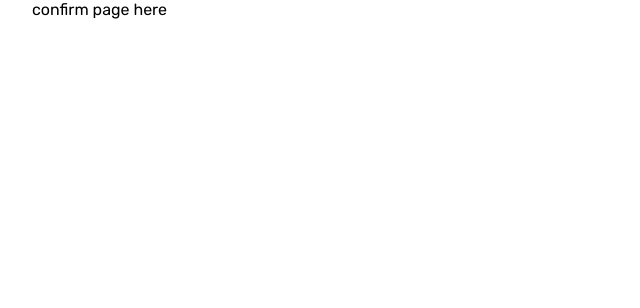
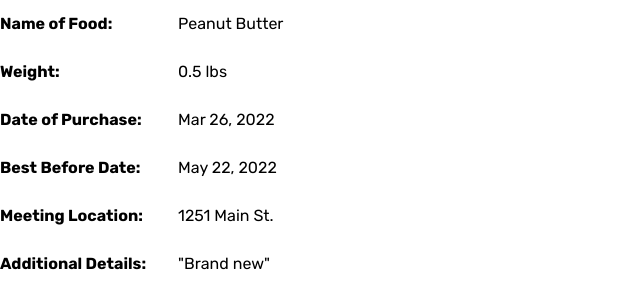
Before and after one commit to Pho86/ShareFood, a Next.js app: page /confirm in a window 1280 px wide. Shown: the top 308 px of the page, without its empty margins (0-640 px from the left). Built offline with nearby package versions, Linux system fonts and the light colour scheme.

Commit message:
text in confirm page

```diff
--- /dev/null
+++ b/comps/ConfirmText.js
@@ -0,0 +1,44 @@
+import styled from 'styled-components';
+import { useRouter } from 'next/router'
+
+const IList = styled.div`
+list-style: none;
+`
+const TList = styled.div`
+list-style: none;
+line-height: 3em;
+font-weight: bold;
+`
+const TextCont = styled.div`
+display: flex;
+line-height: 3em;
+gap: 2em;
+margin-left: auto;
+margin-right: auto;
+`
+
+export default function ConfirmText() {
+    const r = useRouter();
+    const { route } = r.query
+
+    return (
+        <TextCont>
+            <TList>
+                <li>Name of Food:</li>
+                <li>Weight:</li>
+                <li>Date of Purchase:</li>
+                <li>Best Before Date:</li>
+                <li>Meeting Location:</li>
+                <li>Additional Details:</li>
+            </TList>
+            <IList>
+                <li>Peanut Butter</li>
+                <li>0.5 lbs</li>
+                <li>Mar 26, 2022</li>
+                <li>May 22, 2022</li>
+                <li>1251 Main St.</li>
+                <li>"Brand new"</li>
+            </IList>
+        </TextCont>
+    )
+}
--- a/pages/confirm.js
+++ b/pages/confirm.js
@@ -1,13 +1,14 @@
 import styles from '../styles/Home.module.css'
 import { useRouter } from 'next/router'
+import Text from '../comps/Text.js'
+import ConfirmText from '../comps/ConfirmText';
+
 
 export default function Home() {
     const r = useRouter();
     const { route } = r.query
 
     return (
-      <div className={styles.container}>
-      confirm page here
-      </div>
+      <ConfirmText/>
     )
   }
```
Also changed, not shown: data/confirm_content.js (added, +23 -0 lines).
